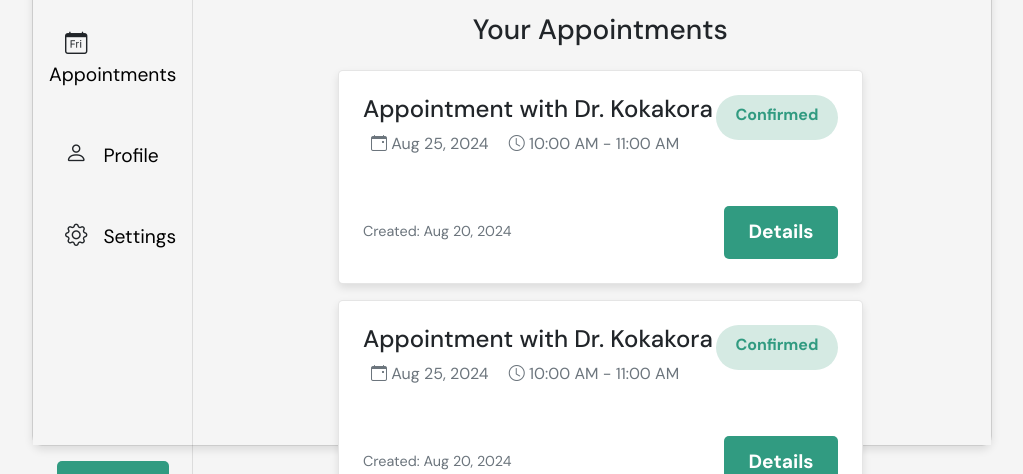
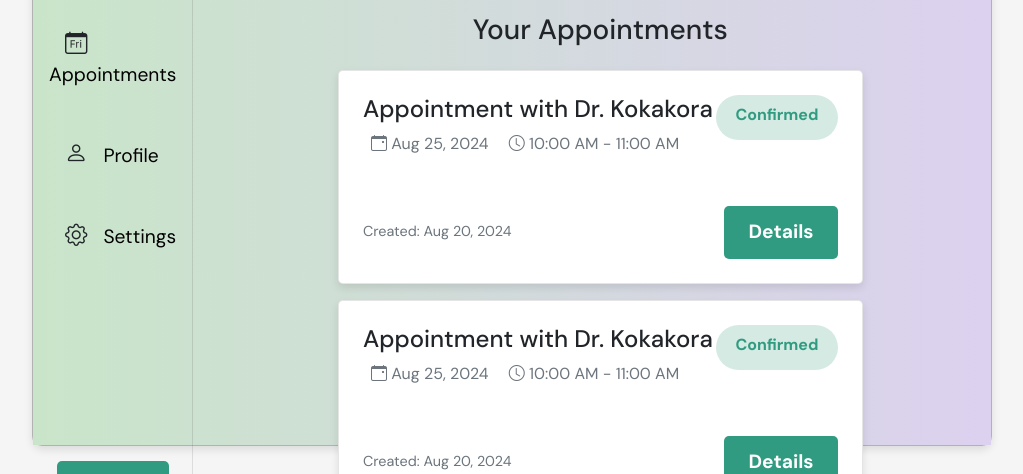
Before and after one commit to anayoifediora/Slotify, a website: page public/dashboard.html in a window 1280 px wide. Shown: the part 326-800 px from the top of the page, without its empty margins (128-1151 px from the left). Drawn offline with nearby package versions, Linux system fonts and the light colour scheme.

Commit message:
modified background color

```diff
--- a/public/styles/styles.css
+++ b/public/styles/styles.css
@@ -118,7 +118,7 @@ body {
 /* Dashboard */
 .dashboard-page, .admin-page {
     width : 75%;
-    border: 1px solid rgba(0, 0, 0, 0.2);
+    border: 1px solid rgba(0, 0, 0, 0.3);
     border-radius: 10px;
     position: fixed;
     top: 100px;
@@ -198,7 +198,7 @@ body {
     grid-template-columns: 1fr 5fr;
     gap: 1rem;
     height:70vh;
-    background-color: var(--background-color)
+    background-image: linear-gradient(to right, #c9e5c9, #dcd1ef);
 }
 a {
     text-decoration: none;
```
